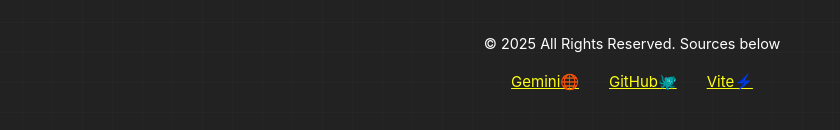
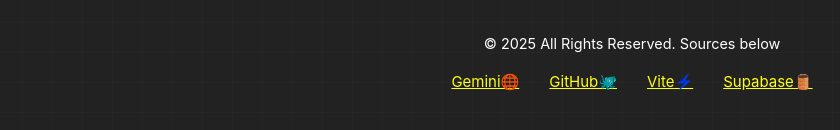
Before and after one commit to ElijahQuibin/personal-website-finals, a Vue app in the folder vue-project/: page / in a window 1280 px wide. Shown: the part 3676-3806 px from the top of the page, without its empty margins (8-848 px from the left). Built offline with nearby package versions, Linux system fonts and the light colour scheme; no server answers; the database is empty.

Commit message:
added footer supabase

```diff
--- a/vue-project/src/components/FooterSection.vue
+++ b/vue-project/src/components/FooterSection.vue
@@ -13,6 +13,9 @@
         </a>
         <a href="https://vita.vercel.app/" target="_blank" class="source-link">
           <span class="source-icon vita-icon">Vite⚡</span>
+        </a>
+        <a href="https://supabase.com/" target="_blank" class="source-link">
+          <span class="source-icon vita-icon">Supabase🛢️</span>
         </a>
       </div>
     </div>
```
